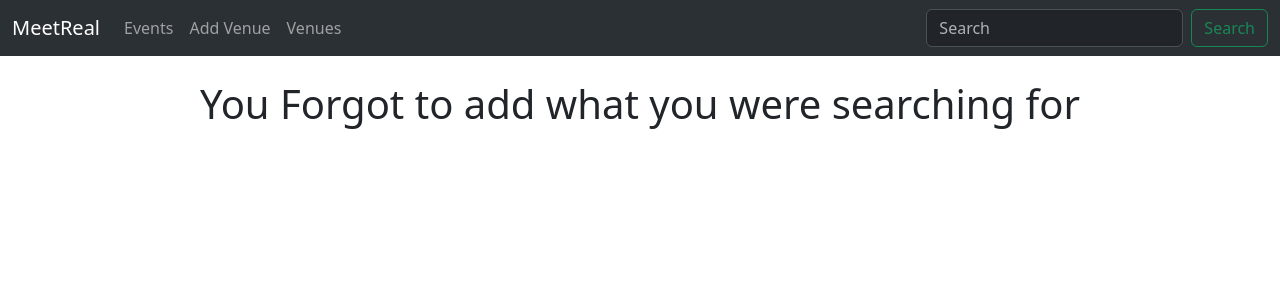
After one commit to anuj2110/django-events-app, a Django app: page /search_venues in a window 1280 px wide. The commit adds this page. Shown: the top 300 px of the page. Run offline with Django 4.2, Linux system fonts and the light colour scheme.

Commit message:
Added search venue functionality

```diff
--- a/events/templates/events/navbar.html
+++ b/events/templates/events/navbar.html
@@ -16,8 +16,9 @@
             <a class="nav-link" href="{% url 'list-venues' %}">Venues</a>
           </li>
         </ul>
-        <form class="d-flex" role="search">
-          <input class="form-control me-2" type="search" placeholder="Search" aria-label="Search">
+        <form class="d-flex" role="search" method="POST" action="{% url 'search-venues' %}">
+          {% csrf_token%}
+          <input class="form-control me-2" type="search" placeholder="Search" aria-label="Search" name="searched">
           <button class="btn btn-outline-success" type="submit">Search</button>
         </form>
       </div>
--- /dev/null
+++ b/events/templates/events/search-venues.html
@@ -0,0 +1,11 @@
+{% extends './base.html' %} {% block content %}
+<center>
+  {% if searched %}
+  <h1>You Searched For {{searched}}</h1>
+  {% for venue in venues %}
+  <a href="{% url 'show-venue' venue.id %}">{{venue}}</a>
+  {% endfor %} {% else %}
+  <h1>You Forgot to add what you were searching for</h1>
+  {% endif %}
+</center>
+{% endblock content %}
--- a/events/urls.py
+++ b/events/urls.py
@@ -6,5 +6,6 @@ urlpatterns = [
     path('events',views.list_events,name="list-events"),
     path('add_venue',views.add_venue,name='add-venue'),
     path('list_venues',views.list_venues,name='list-venues'),
-    path('show_venue/<venue_id>',views.show_venue,name='show-venue')
+    path('show_venue/<venue_id>',views.show_venue,name='show-venue'),
+    path('search_venues',views.search_venues,name='search-venues')
 ]
--- a/events/views.py
+++ b/events/views.py
@@ -7,7 +7,14 @@ from .forms import VenueForm
 from django.http import HttpResponseRedirect
 # Create your views here.
 
-
+def search_venues(request):
+    if request.method=='POST':
+        searched = request.POST['searched']
+        venues = Venue.objects.filter(name__contains=searched)
+        print(venues)
+        return render(request,'events/search-venues.html',{'searched':searched,'venues':venues})
+    else:
+        return render(request,'events/search-venues.html',{})
 def show_venue(request,venue_id):
     venue = Venue.objects.get(id = venue_id)
     return render(request,'events/show-venue.html',{'venue':venue})
```
